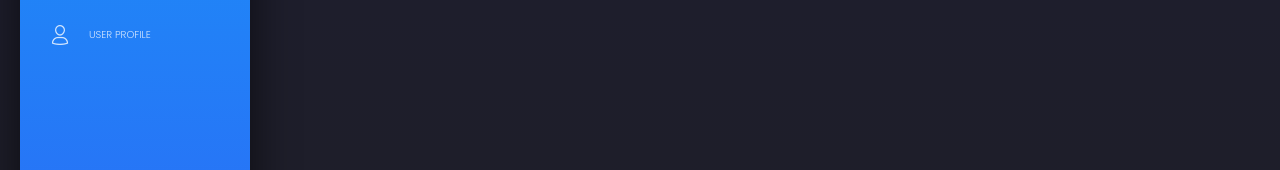
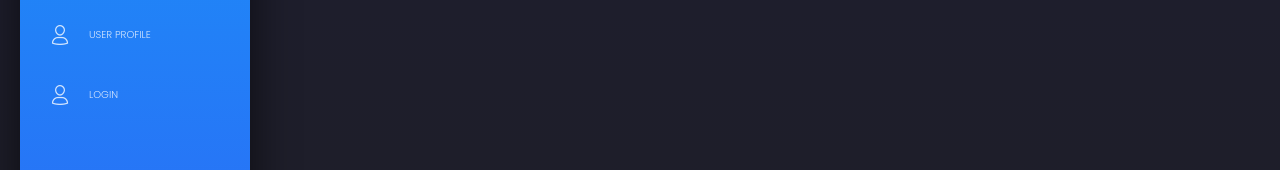
Before and after one commit to saoziha/lost-n-found-web, a React (Create React App) app: page /admin in a window 1280 px wide. Shown: the part 210-380 px from the top of the page. Built offline with nearby package versions, Linux system fonts and the light colour scheme.

Commit message:
set route for login component

```diff
--- a/src/Layouts/LoginPage/Login.js
+++ b/src/Layouts/LoginPage/Login.js
@@ -14,6 +14,15 @@ export default class Login extends Component {
       email: '',
       picture: ''
     };
+  }
+
+  componentDidMount() {
+    // fetch("http://5d9da8c393e57f0014a848d9.mockapi.io",{
+    //   method: "post",
+    //   body: ""
+    // }).then(result => result.json())
+    //   .then(res => console.log(res))
+    //   .catch(err => console.log(err))
   }
 
   componentClicked = () => {
--- a/src/routes.js
+++ b/src/routes.js
@@ -2,6 +2,7 @@ import React from 'react';
 import Dashboard from './Views/Dashboard';
 import Post from './Views/Post';
 import UserProfile from './Views/UserProfile';
+import Login from "./Layouts/LoginPage/Login";
 // import Login from './Layouts/LoginPage/Login';
 
 let routes = [
@@ -32,6 +33,13 @@ let routes = [
     icon: 'tim-icons icon-single-02',
     component: () => <UserProfile />,
     layout: '/admin'
+  },
+  {
+    path: '/login',
+    name: 'Login',
+    icon: 'tim-icons icon-single-02',
+    component: () => <Login />,
+    layout: '/login'
   }
 ];
 
```
Also changed, not shown: src/Views/Dashboard.jsx (+3 -4 lines), 1 other file (tests, documents, lock files or other folders).
